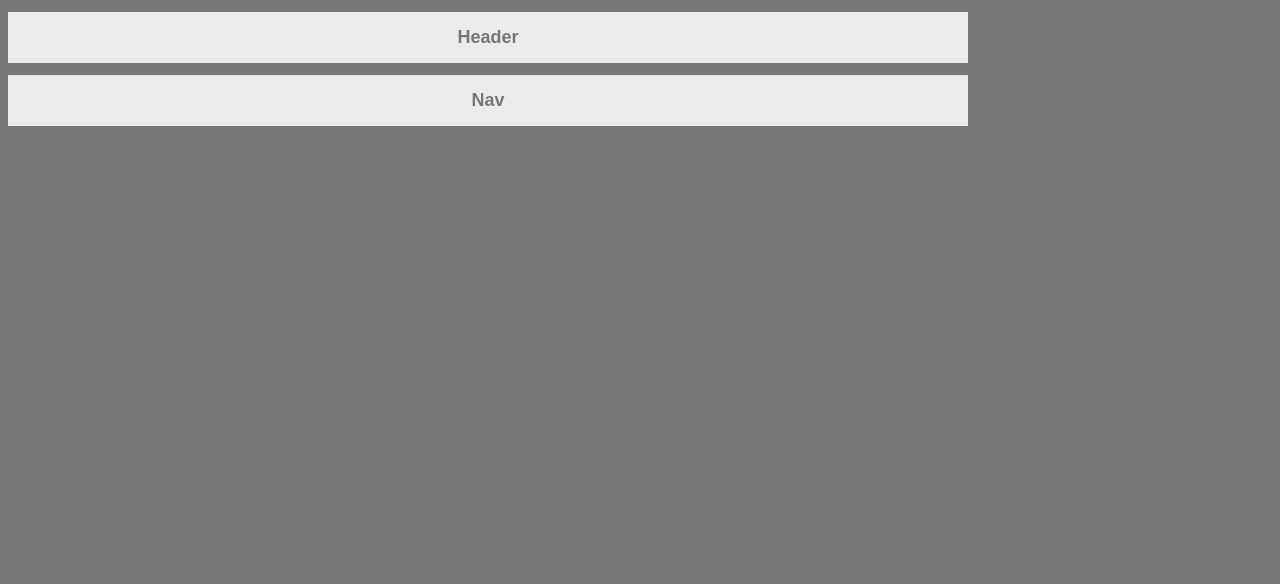
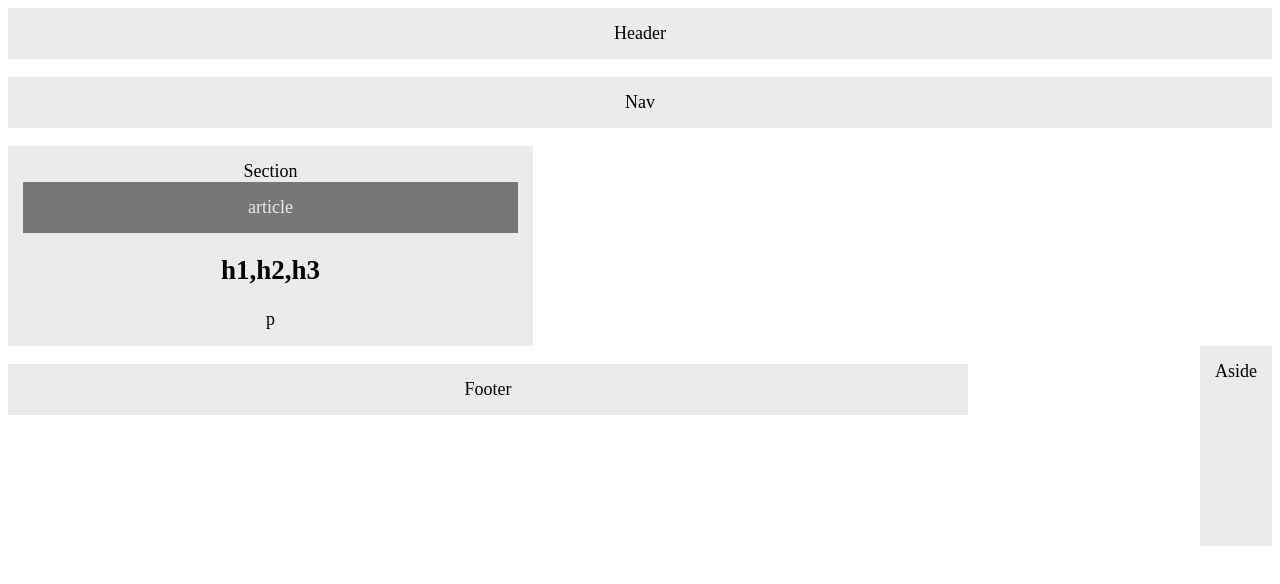
Before and after one commit to ashleywatts3/HW-Wireframe, a plain HTML site: page index.html in a window 1280 px wide. Drawn offline with Linux system fonts and the light colour scheme.

Commit message:
my commit

```diff
--- a/index.html
+++ b/index.html
@@ -1,49 +1,27 @@
 <!Doctype html>
 <html>
 <head>
-    <title> Homework 1</title>
+    <link rel="stylesheet" href="style.css">
+
+</head>
 
 
-</head>
-<style type="text/css">
-    body {
-        background-color: #777;
-        color: #777;
-        width: 960px;
-        font-size: 18px;
-        font-family: 'Arial', 'Helvetica Neue', Helvetica, sans-serif;
-
-    }
-    h1 {
-         text-align:center;
-         background-color: #ebebeb;
-         font-size: 18px;
-         padding: 15px;
+<body>
 
 
-    h2 {
-        text-align:center;
-        background-color: #ebebeb;
-        font-size: 18px;
-        padding: 15px;
-    }
+        <header>Header</header><br>
+        <nav>Nav</nav><br>
+        <section>Section
+            <article>article</article>
+            <h1>h1,h2,h3</h1>
+            <p>p</p>
+            </section>
+        <aside>Aside</aside><br>
+        <footer>Footer</footer>
 
 
 
 
-    </style>
-
-
-<body>
-
-<div class= "container"></div>
-
-    <div class="jumbotron bg-primary text-center">
-        <h1>Header</h1>
-        <h1>Nav</h1>
-
-
-        <h2>Section</h2>
-        <h3>Aside</h3>
-    </div>
+</div>
+</body>
     </html>
--- a/style.css
+++ b/style.css
@@ -1,4 +1,7 @@
-<style type="text/css">
+
+    <style>
+
+
     body {
         background-color: #777;
         color: #777;
@@ -7,15 +10,59 @@
         font-family: 'Arial', 'Helvetica Neue', Helvetica, sans-serif;
 
     }
-        h1 {
+    header {
          text-align:center;
          background-color: #ebebeb;
          font-size: 18px;
          padding: 15px;
 
     }
+    nav {
+        text-align:center;
+        background-color: #ebebeb;
+        font-size: 18px;
+        padding: 15px;
+
+    }
+    section {
+        text-align:center;
+        background-color: #ebebeb;
+        font-size: 18px;
+        padding: 15px;
+        height: 170px;
+        width: 495px;
+        }
+        article {
+        text-align:center;
+        background-color: #777;
+        color: #ebebeb;
+        font-size 18px;
+        padding: 15px;
 
 
 
 
+    }
+    aside {
+        text-align:center;
+        background-color: #ebebeb;
+        font-size: 18px;
+        padding: 15px;
+        height: 170px;
+        float:right;
+
+
+    }
+    footer {
+        text-align:center;
+        background-color: #ebebeb;
+        font-size: 18px;
+        padding: 15px;
+        height: 21px;
+        width: 930px;
+
+    }
+
+
+    }
 </style>
```
Lines whose indentation alone changed are shown as unchanged.
